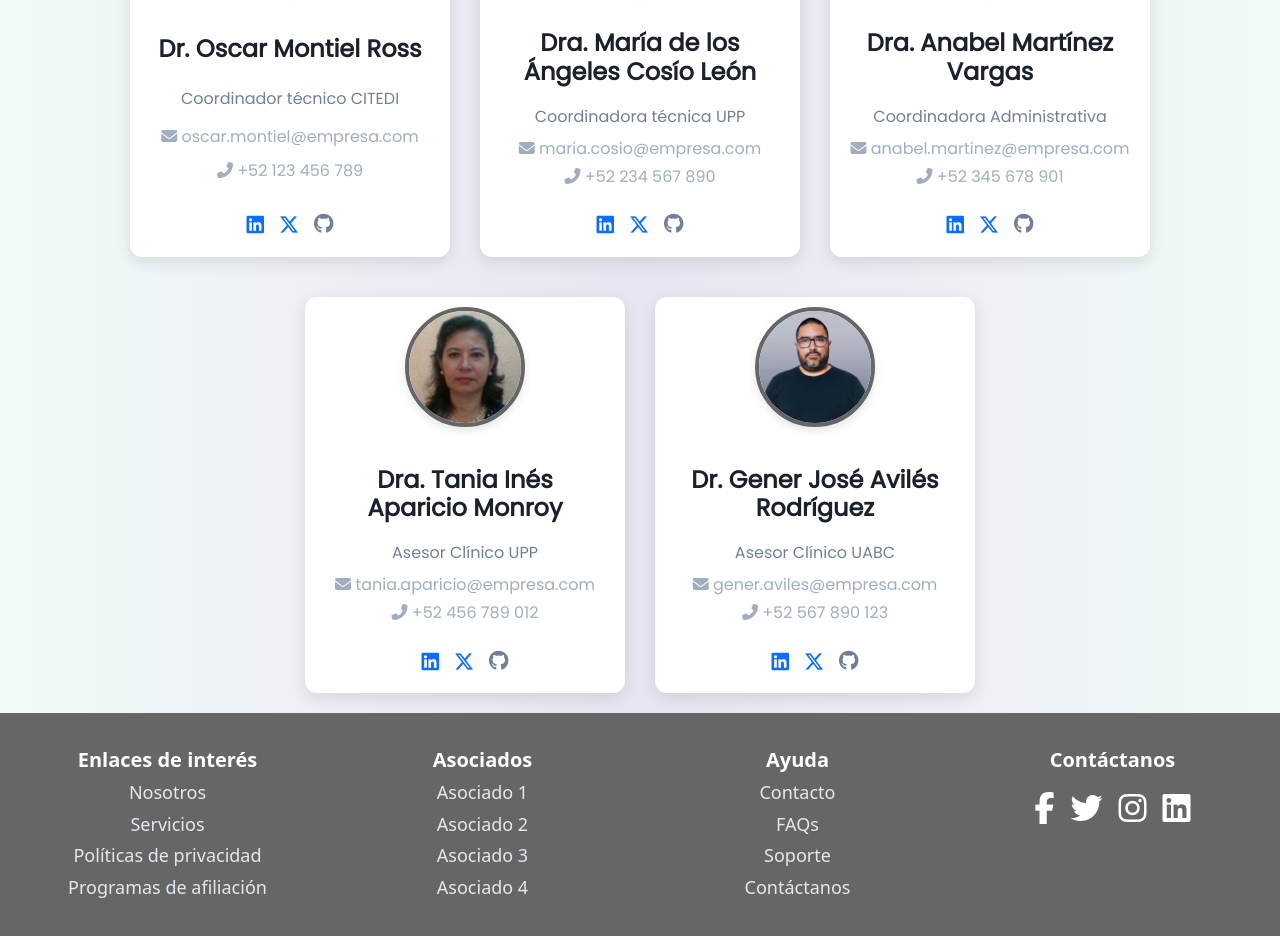
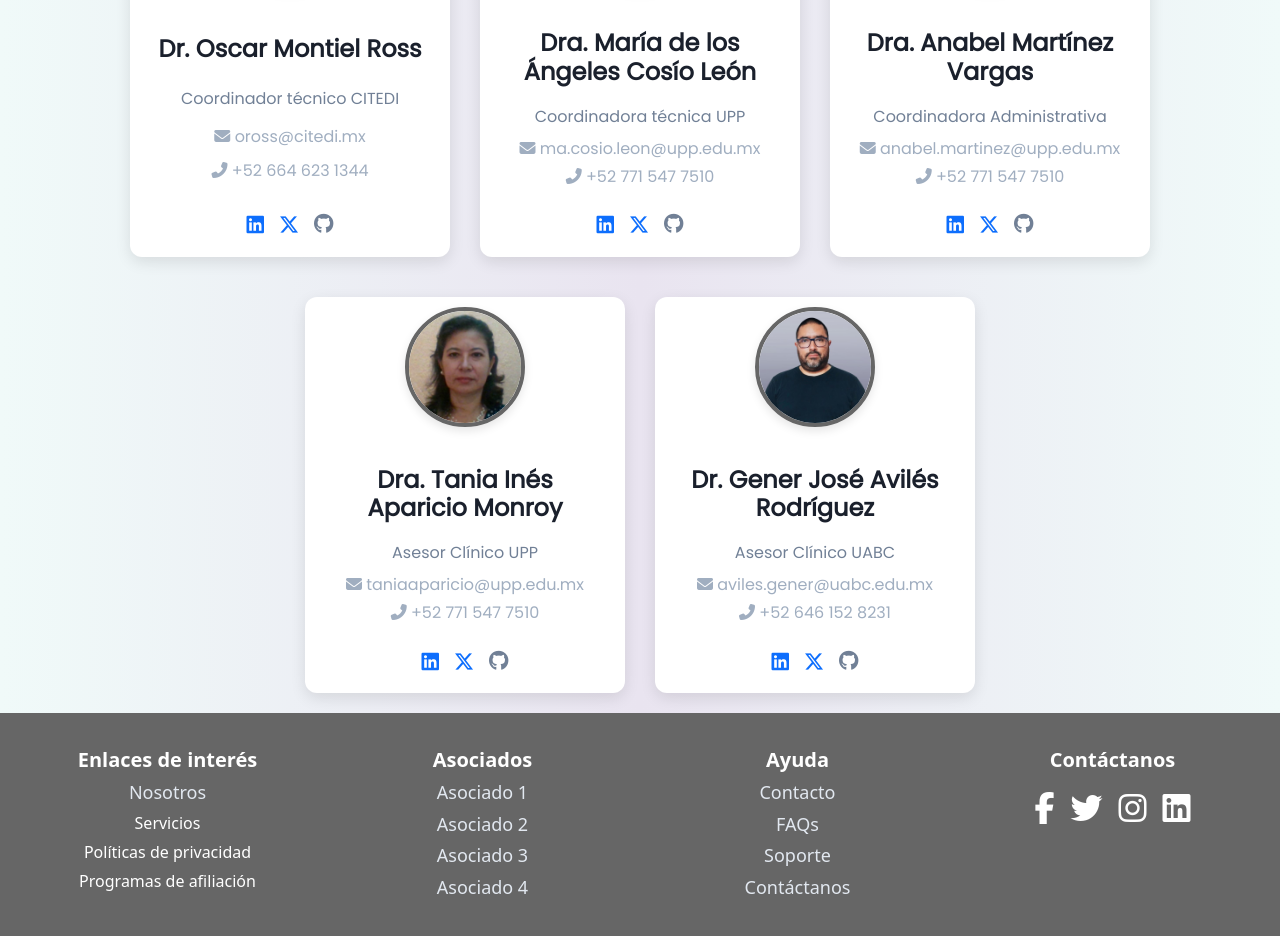
Before and after one commit to elCatmon/repositorio_imagenes_columna, a React (Create React App) app in the folder pruebas/: page /contacto in a window 1280 px wide. Shown: the part 460-1396 px from the top of the page. Built offline with nearby package versions, Linux system fonts and the light colour scheme; what cornerstone-wado-image-loader would draw is missing.

Commit message:
Imagen actualizada, cambios en datos de contacto, ajustes en footer

```diff
--- a/pruebas/src/components/Contacto/Contacto.js
+++ b/pruebas/src/components/Contacto/Contacto.js
@@ -26,8 +26,8 @@ Estamos aquí para ayudarte. Conoce a nuestro equipo de profesionales dedicados
       <img src="/Imagenes/oscar.jpeg" alt="Dr. Oscar Montiel Ross" className="persona-img" />
       <h2 className="mt-6 text-2xl font-semibold text-gray-900">Dr. Oscar Montiel Ross</h2>
       <p className="text-gray-600 mt-2">Coordinador técnico CITEDI</p>
-      <p className="text-gray-500 mt-2"><i className="fas fa-envelope"></i> oscar.montiel@empresa.com</p>
-      <p className="text-gray-500 mt-1"><i className="fas fa-phone-alt"></i> +52 123 456 789</p>
+      <p className="text-gray-500 mt-2"><i className="fas fa-envelope"></i> oross@citedi.mx</p>
+      <p className="text-gray-500 mt-1"><i className="fas fa-phone-alt"></i> +52 664 623 1344</p>
       <div className="mt-4 flex justify-center space-x-3">
         <a href="#" className="text-blue-600 hover:text-blue-800"><i className="fab fa-linkedin fa-lg"></i></a>
         <a href="#" className="text-blue-400 hover:text-blue-600"><i className="fab fa-x-twitter fa-lg"></i></a>
@@ -38,8 +38,8 @@ Estamos aquí para ayudarte. Conoce a nuestro equipo de profesionales dedicados
       <img src="/Imagenes/maria.jpg" alt="Dra. María de los Ángeles Cosío León" className="persona-img" />
       <h2 className="mt-6 text-2xl font-semibold text-gray-900">Dra. María de los Ángeles Cosío León</h2>
       <p className="text-gray-600 mt-2">Coordinadora técnica UPP</p>
-      <p className="text-gray-500 mt-2"><i className="fas fa-envelope"></i> maria.cosio@empresa.com</p>
-      <p className="text-gray-500 mt-1"><i className="fas fa-phone-alt"></i> +52 234 567 890</p>
+      <p className="text-gray-500 mt-2"><i className="fas fa-envelope"></i> ma.cosio.leon@upp.edu.mx</p>
+      <p className="text-gray-500 mt-1"><i className="fas fa-phone-alt"></i> +52 771 547 7510</p>
       <div className="mt-4 flex justify-center space-x-3">
         <a href="#" className="text-blue-600 hover:text-blue-800"><i className="fab fa-linkedin fa-lg"></i></a>
         <a href="#" className="text-blue-400 hover:text-blue-600"><i className="fab fa-x-twitter fa-lg"></i></a>
@@ -50,8 +50,8 @@ Estamos aquí para ayudarte. Conoce a nuestro equipo de profesionales dedicados
       <img src="/Imagenes/anabel.jpg" alt="Dra. Anabel Martínez Vargas" className="persona-img" />
       <h2 className="mt-6 text-2xl font-semibold text-gray-900">Dra. Anabel Martínez Vargas</h2>
       <p className="text-gray-600 mt-2">Coordinadora Administrativa</p>
-      <p className="text-gray-500 mt-2"><i className="fas fa-envelope"></i> anabel.martinez@empresa.com</p>
-      <p className="text-gray-500 mt-1"><i className="fas fa-phone-alt"></i> +52 345 678 901</p>
+      <p className="text-gray-500 mt-2"><i className="fas fa-envelope"></i> anabel.martinez@upp.edu.mx</p>
+      <p className="text-gray-500 mt-1"><i className="fas fa-phone-alt"></i> +52 771 547 7510</p>
       <div className="mt-4 flex justify-center space-x-3">
         <a href="#" className="text-blue-600 hover:text-blue-800"><i className="fab fa-linkedin fa-lg"></i></a>
         <a href="#" className="text-blue-400 hover:text-blue-600"><i className="fab fa-x-twitter fa-lg"></i></a>
@@ -66,8 +66,8 @@ Estamos aquí para ayudarte. Conoce a nuestro equipo de profesionales dedicados
       <img src="/Imagenes/tania.jpg" alt="Dra. Tania Inés Aparicio Monroy" className="persona-img" />
       <h2 className="mt-6 text-2xl font-semibold text-gray-900">Dra. Tania Inés Aparicio Monroy</h2>
       <p className="text-gray-600 mt-2">Asesor Clínico UPP</p>
-      <p className="text-gray-500 mt-2"><i className="fas fa-envelope"></i> tania.aparicio@empresa.com</p>
-      <p className="text-gray-500 mt-1"><i className="fas fa-phone-alt"></i> +52 456 789 012</p>
+      <p className="text-gray-500 mt-2"><i className="fas fa-envelope"></i> taniaaparicio@upp.edu.mx</p>
+      <p className="text-gray-500 mt-1"><i className="fas fa-phone-alt"></i> +52 771 547 7510</p>
       <div className="mt-4 flex justify-center space-x-3">
         <a href="#" className="text-blue-600 hover:text-blue-800"><i className="fab fa-linkedin fa-lg"></i></a>
         <a href="#" className="text-blue-400 hover:text-blue-600"><i className="fab fa-x-twitter fa-lg"></i></a>
@@ -78,8 +78,8 @@ Estamos aquí para ayudarte. Conoce a nuestro equipo de profesionales dedicados
       <img src="/Imagenes/gener.jpeg" alt="Dr. Gener José Avilés Rodríguez" className="persona-img" />
       <h2 className="mt-6 text-2xl font-semibold text-gray-900">Dr. Gener José Avilés Rodríguez</h2>
       <p className="text-gray-600 mt-2">Asesor Clínico UABC</p>
-      <p className="text-gray-500 mt-2"><i className="fas fa-envelope"></i> gener.aviles@empresa.com</p>
-      <p className="text-gray-500 mt-1"><i className="fas fa-phone-alt"></i> +52 567 890 123</p>
+      <p className="text-gray-500 mt-2"><i className="fas fa-envelope"></i> aviles.gener@uabc.edu.mx</p>
+      <p className="text-gray-500 mt-1"><i className="fas fa-phone-alt"></i> +52 646 152 8231</p>
       <div className="mt-4 flex justify-center space-x-3">
         <a href="#" className="text-blue-600 hover:text-blue-800"><i className="fab fa-linkedin fa-lg"></i></a>
         <a href="#" className="text-blue-400 hover:text-blue-600"><i className="fab fa-x-twitter fa-lg"></i></a>
--- a/pruebas/src/components/Footer.js
+++ b/pruebas/src/components/Footer.js
@@ -8,9 +8,9 @@ const Footer = () => {
       <h4>Enlaces de interés</h4>
       <ul>
               <li><a href="/nosotros">Nosotros</a></li>
-              <li><a href="/servicios">Servicios</a></li>
-              <li><a href="/politicas">Políticas de privacidad</a></li>
-              <li><a href="/afiliacion">Programas de afiliación</a></li>
+              <li>Servicios</li>
+              <li>Políticas de privacidad</li>
+              <li>Programas de afiliación</li>
             </ul>
     </div>
     <div class="footer-section">
--- a/pruebas/src/components/MenuAcceso/MenuAcceso.css
+++ b/pruebas/src/components/MenuAcceso/MenuAcceso.css
@@ -72,7 +72,7 @@
 
 .nav-link {
   color: 666666;
-  font-size: 13px;
+  font-size: 20px;
   font-weight: regular;
   transition: transform 0.3s ease, color 0.3s ease;
   display: flex;
--- a/pruebas/src/components/PaginaInicio/PaginaInicio.js
+++ b/pruebas/src/components/PaginaInicio/PaginaInicio.js
@@ -31,7 +31,7 @@ function PaginaInicio() {
 
       {/* Banner */}
       <section id="banner" className="relative text-white text-center py-16 mb-12" style={{ backgroundImage: "url('/imagenes/Principal.png')" }}>
-        <div className="absolute inset-0 bg-black"></div>
+        <div className="absolute inset-0 "></div>
         <div className="relative z-10">
           <h1 className="text-5xl font-bold mb-4"> </h1>
           <h2 className="text-3xl mb-6"> </h2>
```
Also changed, not shown: pruebas/public/imagenes/Principal.png.
